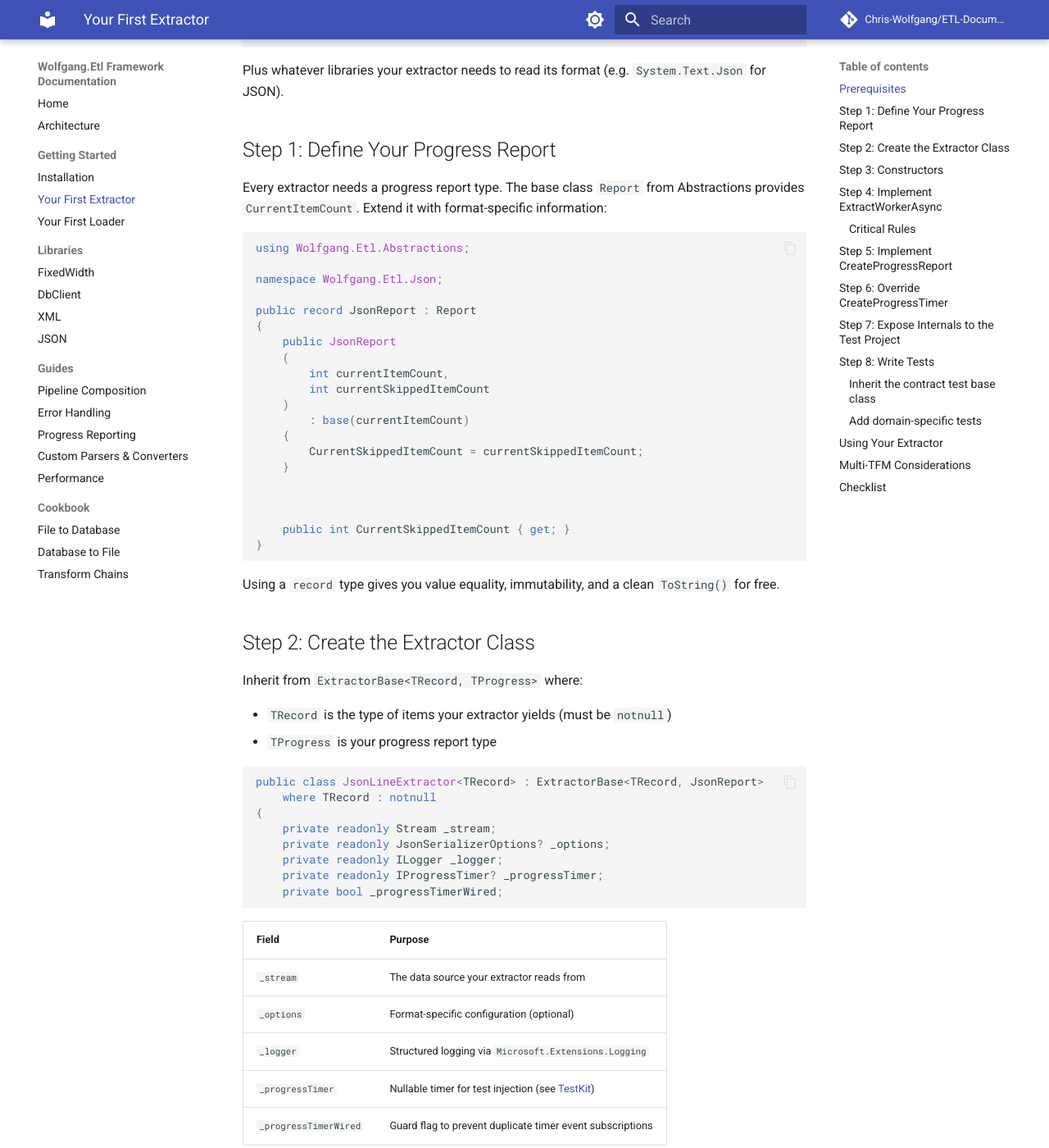
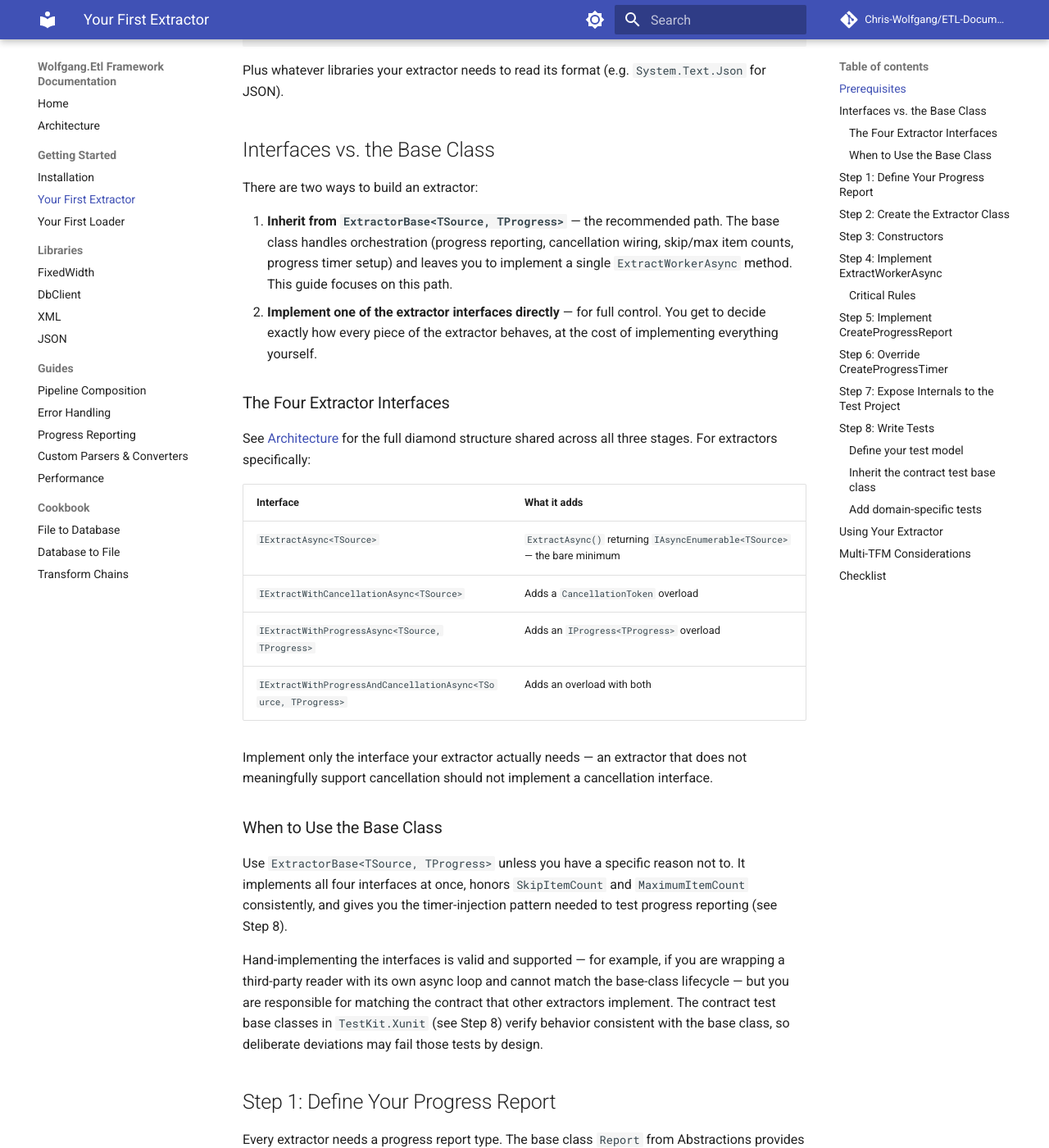
Before and after one commit to Chris-Wolfgang/ETL-Documentation, an MkDocs documentation site: the page built from docs/getting-started/your-first-extractor.md, in a window 1280 px wide and 1400 px high, scrolled down 346 px. Shown: the whole window at 82% size. Built offline with MkDocs 1.6.1 and Material for MkDocs 9.7.7, drawn with Linux system fonts in a browser that asks for light colours; comment, search, counter and statistics services are not loaded; some of the changed text lies outside the part shown.

Commit message:
your-first-extractor.md: interfaces-vs-base, thread-safe timer, ExcludeFromCodeCoverage, LSP
Applies four polish-PR decisions to the Your First Extractor guide:

1. New "Interfaces vs. the Base Class" section (polish PR #9, review
   comment r3114662416) after Prerequisites. Lists the four extractor
   interfaces and what each adds. Cross-references architecture.md for
   the full diamond structure (inserted in the previous architecture
   commit). Notes that the base class is the recommended path and
   hand-implementing is valid with the contract-test caveat.

2. Thread-safe progress-timer guard (polish PR #14, review comment
   r3118964602). Changes the guard flag declaration in Step 2 from
   `private bool _progressTimerWired` to `private int _progressTimerWired`
   and updates Step 6's override to use
   `Interlocked.CompareExchange(ref _progressTimerWired, 1, 0) == 0`
   instead of a plain non-atomic `if (!_progressTimerWired)` check.
   The plain-bool pattern is not thread-safe under concurrent entry.
   Also expands the after-snippet prose to explain the guard and the
   required `return base.CreateProgressTimer(progress)` fall-through
   for the production path.

3. `[ExcludeFromCodeCoverage]` rationale on the test model (polish
   PR #12, review comment r3114694368). Adds a new Step 8 subsection
   "Define your test model" showing `PersonRecord` with the attribute
   and explains why: record types generate compiler-authored members
   that inflate false uncovered-branch counts when measured on
   test-support POCOs. Also warns against using the attribute to
   hide poorly tested production code.

4. Liskov substitution rationale (polish PR #12, review comment
   r3114710358). Adds a paragraph after the "single class, three
   factory methods, 20+ tests" line explaining why identical
   behavior across implementors matters beyond identical signatures
   (consumers reading CurrentItemCount from a progress callback
   depend on the behavior being the same regardless of which
   concrete extractor they hold). Notes that deliberate deviations
   are supported but surface as contract-test failures by design.

Source: `wiki-original-with-polish` branch,
docs/wiki-original/Building-an-Extractor.md and TestKit.md

Co-Authored-By: Claude Opus 4.6 <noreply@anthropic.com>

````diff
--- a/docs/getting-started/your-first-extractor.md
+++ b/docs/getting-started/your-first-extractor.md
@@ -11,6 +11,33 @@ Your source project needs:
 ```
 
 Plus whatever libraries your extractor needs to read its format (e.g. `System.Text.Json` for JSON).
+
+
+## Interfaces vs. the Base Class
+
+There are two ways to build an extractor:
+
+1. **Inherit from `ExtractorBase<TSource, TProgress>`** — the recommended path. The base class handles orchestration (progress reporting, cancellation wiring, skip/max item counts, progress timer setup) and leaves you to implement a single `ExtractWorkerAsync` method. This guide focuses on this path.
+2. **Implement one of the extractor interfaces directly** — for full control. You get to decide exactly how every piece of the extractor behaves, at the cost of implementing everything yourself.
+
+### The Four Extractor Interfaces
+
+See [Architecture](../architecture.md#interfaces) for the full diamond structure shared across all three stages. For extractors specifically:
+
+| Interface | What it adds |
+|-----------|--------------|
+| `IExtractAsync<TSource>` | `ExtractAsync()` returning `IAsyncEnumerable<TSource>` — the bare minimum |
+| `IExtractWithCancellationAsync<TSource>` | Adds a `CancellationToken` overload |
+| `IExtractWithProgressAsync<TSource, TProgress>` | Adds an `IProgress<TProgress>` overload |
+| `IExtractWithProgressAndCancellationAsync<TSource, TProgress>` | Adds an overload with both |
+
+Implement only the interface your extractor actually needs — an extractor that does not meaningfully support cancellation should not implement a cancellation interface.
+
+### When to Use the Base Class
+
+Use `ExtractorBase<TSource, TProgress>` unless you have a specific reason not to. It implements all four interfaces at once, honors `SkipItemCount` and `MaximumItemCount` consistently, and gives you the timer-injection pattern needed to test progress reporting (see Step 8).
+
+Hand-implementing the interfaces is valid and supported — for example, if you are wrapping a third-party reader with its own async loop and cannot match the base-class lifecycle — but you are responsible for matching the contract that other extractors implement. The contract test base classes in `TestKit.Xunit` (see Step 8) verify behavior consistent with the base class, so deliberate deviations may fail those tests by design.
 
 
 ## Step 1: Define Your Progress Report
@@ -58,7 +85,7 @@ public class JsonLineExtractor<TRecord> : ExtractorBase<TRecord, JsonReport>
     private readonly JsonSerializerOptions? _options;
     private readonly ILogger _logger;
     private readonly IProgressTimer? _progressTimer;
-    private bool _progressTimerWired;
+    private int _progressTimerWired;
 ```
 
 | Field | Purpose |
@@ -67,7 +94,9 @@ public class JsonLineExtractor<TRecord> : ExtractorBase<TRecord, JsonReport>
 | `_options` | Format-specific configuration (optional) |
 | `_logger` | Structured logging via `Microsoft.Extensions.Logging` |
 | `_progressTimer` | Nullable timer for test injection (see [TestKit](#step-8-write-tests)) |
-| `_progressTimerWired` | Guard flag to prevent duplicate timer event subscriptions |
+| `_progressTimerWired` | Guard flag (`int`, set atomically via `Interlocked.CompareExchange`) preventing duplicate timer event subscriptions |
+
+The guard is an `int` rather than a `bool` so it can be set atomically with `Interlocked.CompareExchange` in Step 6 — the `CreateProgressTimer` override may be entered from more than one thread if a caller starts multiple progress-reporting operations concurrently.
 
 
 ## Step 3: Constructors
@@ -223,7 +251,10 @@ This method is called by the base class on a timer interval and passed to the `I
     }
 ```
 
-The `_progressTimerWired` flag is critical — without it, calling `ExtractAsync` with progress twice would subscribe the `Elapsed` event handler a second time, causing duplicate reports.
+Two things to note about this override:
+
+- **The `Interlocked.CompareExchange` guard prevents duplicate event subscriptions** if `CreateProgressTimer` is called more than once, and does so atomically so it remains correct under concurrent entry. The subscription is wired exactly once regardless of how many threads reach the override.
+- **The fall-through `return base.CreateProgressTimer(progress)` is required.** When no test timer is injected (the production path), the base class default constructs a `SystemProgressTimer` wired to `ReportProgress`, starts it at `ReportingInterval`, and returns it. Omitting the fall-through would leave the production code path without a working timer.
 
 
 ## Step 7: Expose Internals to the Test Project
@@ -238,6 +269,24 @@ using System.Runtime.CompilerServices;
 
 
 ## Step 8: Write Tests
+
+### Define your test model
+
+Test-support records used to drive the contract tests should be marked `[ExcludeFromCodeCoverage]`:
+
+```csharp
+[ExcludeFromCodeCoverage]
+public record PersonRecord
+{
+    public string? FirstName { get; set; }
+    public string? LastName { get; set; }
+    public int Age { get; set; }
+}
+```
+
+**Why `[ExcludeFromCodeCoverage]`?** Test-support POCOs like `PersonRecord` exist only to drive tests — they have no production logic to verify. `record` types also generate compiler-authored members (`Equals`, `GetHashCode`, `<Clone>$`, the copy constructor, deconstruction) that coverage tools flag as uncovered branches unless the test happens to exercise every generated path. Applying `[ExcludeFromCodeCoverage]` keeps your coverage numbers honest: they reflect how well your production code is tested, not how thoroughly you exercised synthetic equality on a test-only class.
+
+Use this attribute sparingly in production code. It is appropriate on test models and fixtures, generated code that does not round-trip through your edits, and genuinely unreachable defensive branches — not as a way to hide poorly tested production code.
 
 ### Inherit the contract test base class
 
@@ -300,6 +349,12 @@ public class JsonLineExtractorTests
 ```
 
 This single class, with just three factory methods, gives you 20+ tests that validate your extractor against the full `ExtractorBase` contract.
+
+**Why this matters beyond "it saves writing tests."** Inheriting the contract test base class verifies that your extractor behaves the same as every other extractor built on `ExtractorBase`. Two extractors with the same `TSource` are interchangeable not just in signature but in *behavior* — `CurrentItemCount` increments at the same moment, `SkipItemCount` and `MaximumItemCount` are enforced at the same boundaries, cancellation stops the pull at the same point, and so on.
+
+This is the [Liskov substitution principle](https://en.wikipedia.org/wiki/Liskov_substitution_principle) in practice. Without the shared contract test, one implementor might increment `CurrentItemCount` before yielding each item while another increments it after — both "work", but swapping them breaks anything downstream that reads `CurrentItemCount` from a progress callback. Consumers of the ETL pipeline should not have to know which concrete extractor they are holding. The contract tests make that promise enforceable.
+
+Deliberately deviating from the contract (for example, if you are hand-implementing the interfaces rather than inheriting from `ExtractorBase`) is supported, but you should expect the contract tests to fail for your deviation by design — treat any such failure as a signal that consumers swapping in your implementation will see different behavior than they would from a sibling extractor.
 
 ### Add domain-specific tests
 
````
Also changed, not shown: other parts of docs/getting-started/your-first-extractor.md (+1 -2 lines).
